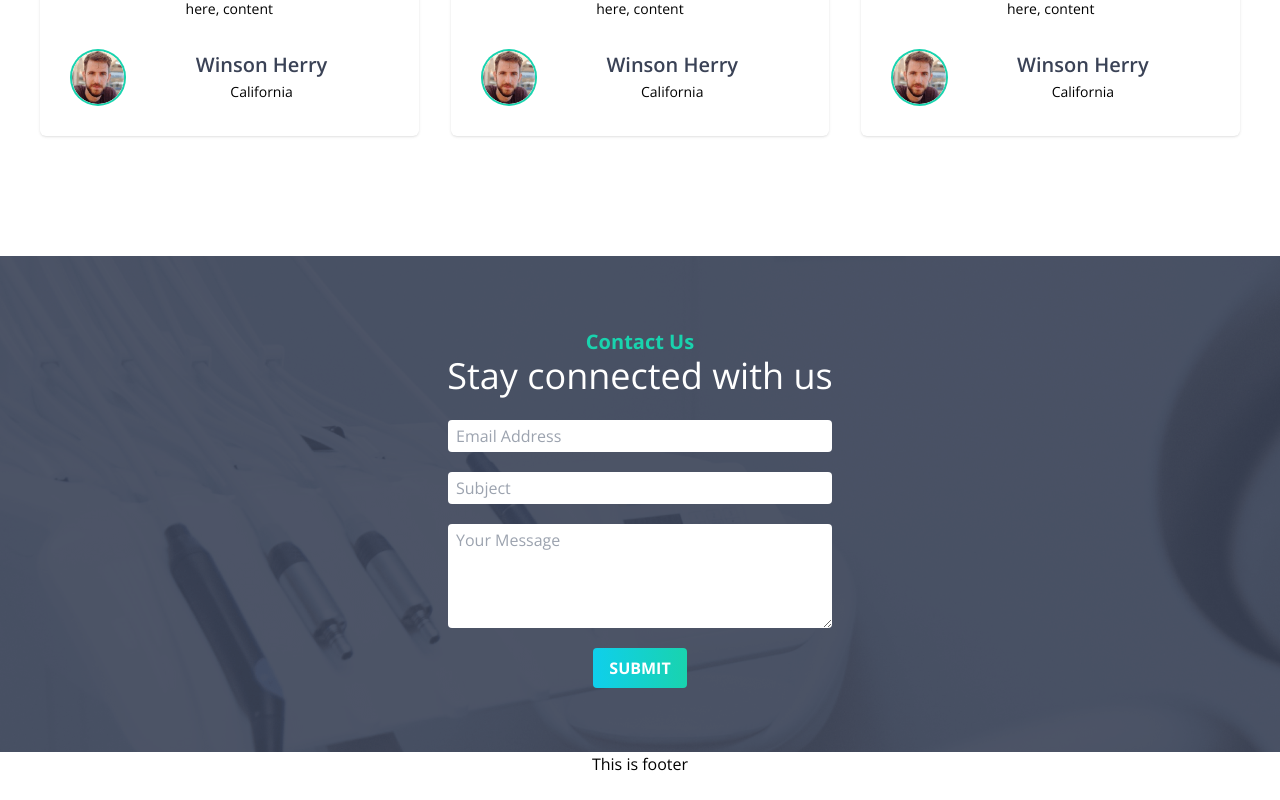
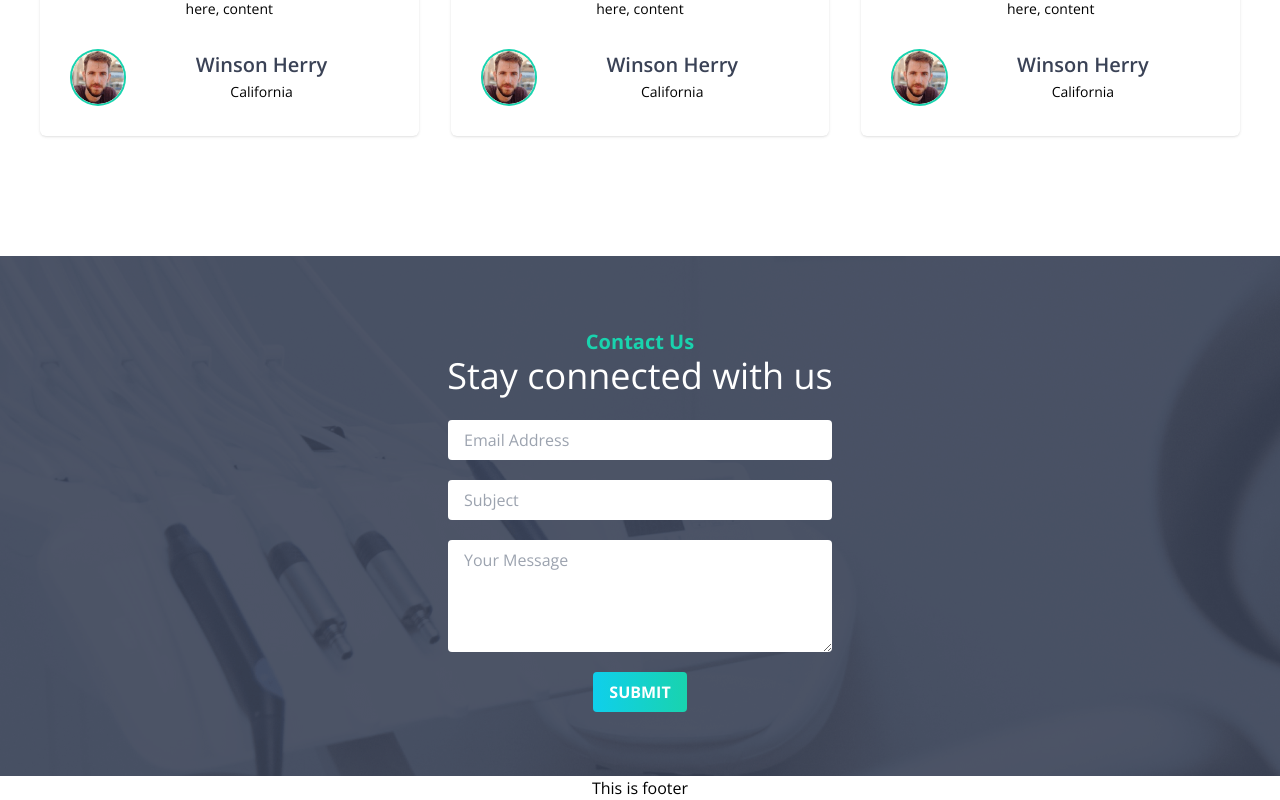
Before and after one commit to coder-emon/doctors-portal-client, a React (Create React App) app: page / in a window 1280 px wide. Shown: the part 3178-3978 px from the top of the page. Before the commit the page ends 3954 px from the top, so only its background shows below. Built offline with nearby package versions, Linux system fonts and the light colour scheme.

Commit message:
contact form some modification

```diff
--- a/src/Components/Contact/Contact.js
+++ b/src/Components/Contact/Contact.js
@@ -10,9 +10,9 @@ const Contact = () => {
             </div>
             <div>
                 <form className='flex flex-col items-center justify-center gap-5 '>
-                    <input type="email" placeholder='Email Address' className='bg-white rounded px-2 py-1 w-96 focus:ring-primary focus:ring-2 ' />
-                    <input type="text" placeholder='Subject' className='bg-white rounded px-2 py-1 w-96' />
-                    <textarea className='bg-white rounded px-2 py-1 w-96 ' placeholder='Your Message' rows={4}></textarea>
+                    <input type="email" placeholder='Email Address' className='bg-white rounded px-4 py-2 w-96 focus:ring-primary focus:ring-2 outline-none ' />
+                    <input type="text" placeholder='Subject' className='bg-white rounded px-4 py-2 w-96 focus:ring-primary focus:ring-2 outline-none' />
+                    <textarea className='bg-white rounded px-4 py-2 w-96 focus:ring-primary focus:ring-2 outline-none' placeholder='Your Message' rows={4}></textarea>
                     <MyBtn>Submit</MyBtn>
                 </form>
             </div>
```
